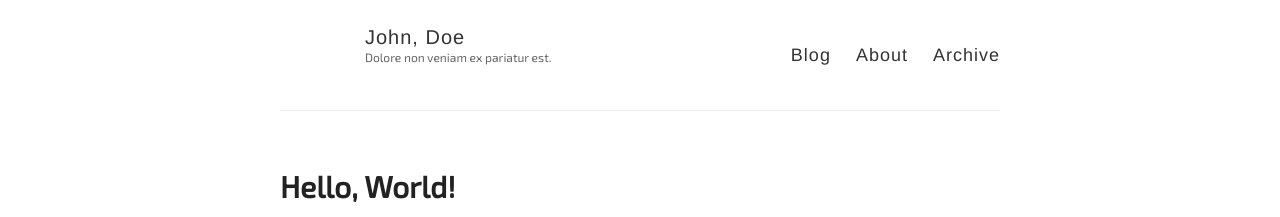
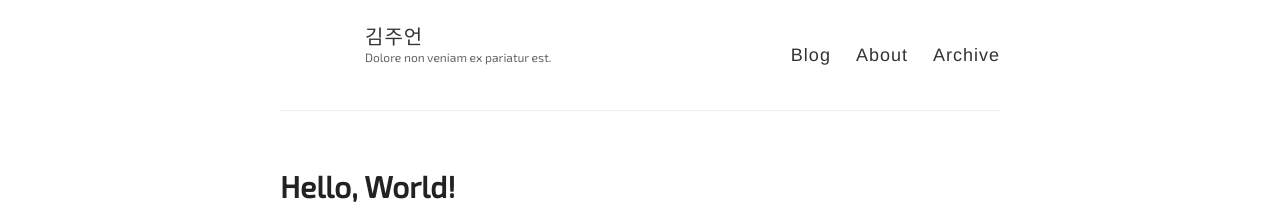
Before and after one commit to wndjs803/wndjs803.github.io, a Jekyll site: the page built from index.html, in a window 1280 px wide. Shown: the top 217 px of the page. Built offline with Jekyll 4.4.1, drawn with Linux system fonts in a browser that asks for light colours; some web fonts are replaced; the list of posts is cut into pages by our own code.

Commit message:
doc: _config.yml 수정

```diff
--- a/_config.yml
+++ b/_config.yml
@@ -3,7 +3,7 @@
 #
 
 # Name of your site (displayed in the header)
-name: John, Doe
+name: 김주언
 
 # Short bio or description (displayed in the header)
 description: Dolore non veniam ex pariatur est.
```
